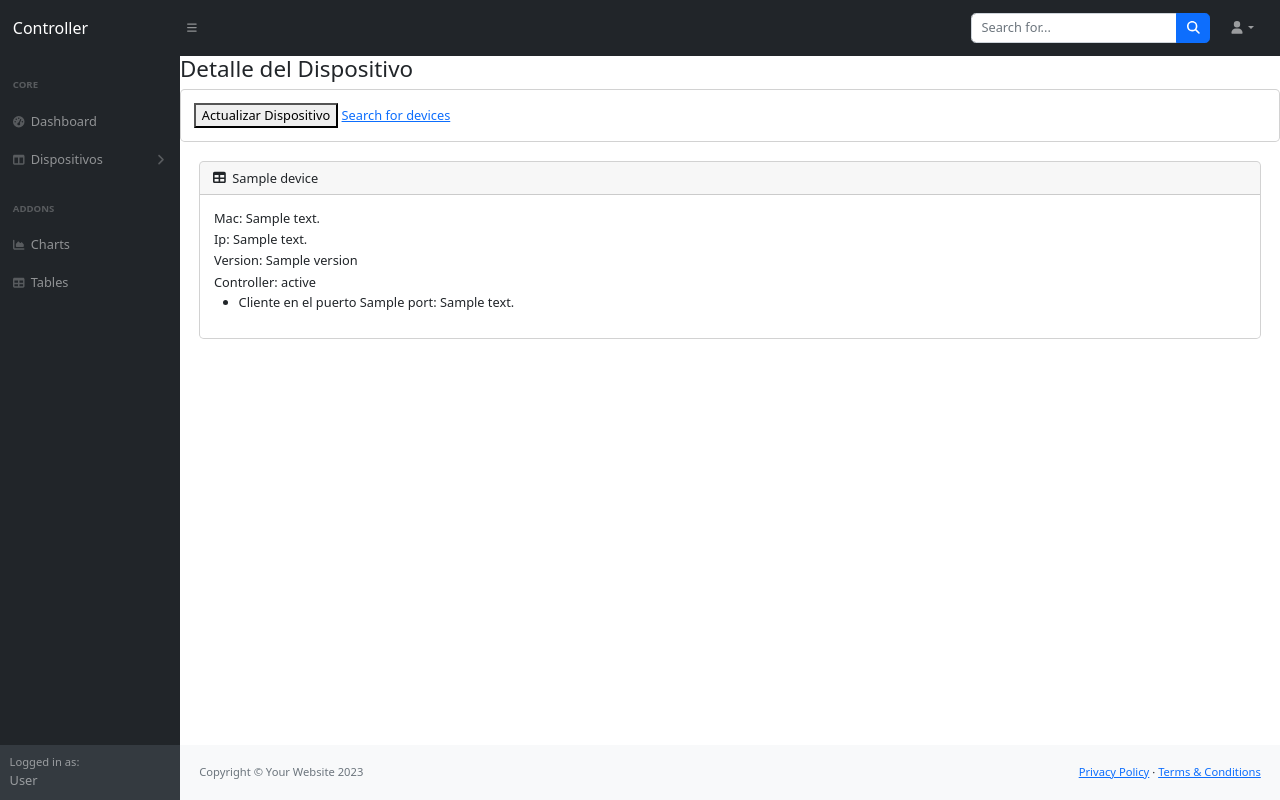
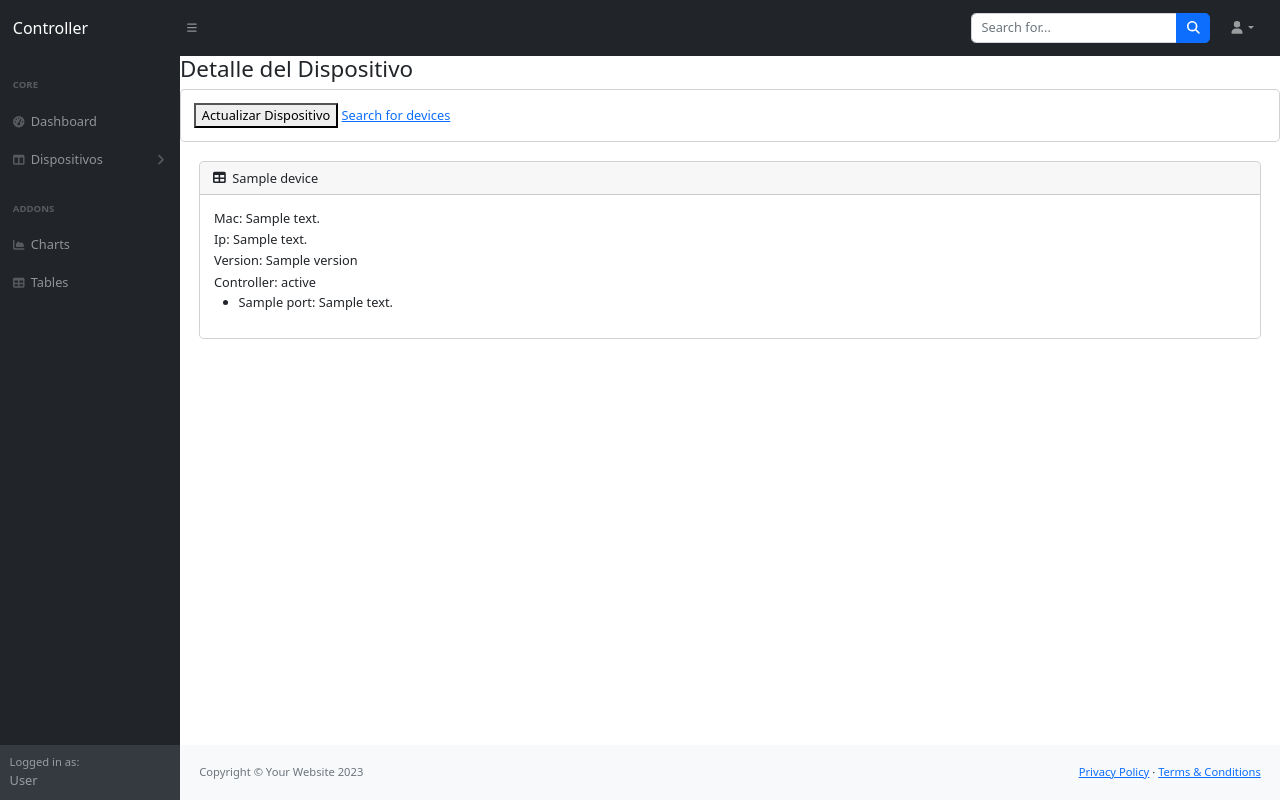
Before and after one commit to hokuto06/devicescontroller, a Django app: template mainController/templates/device_detail.html in a window 1280 px wide. Run offline with Django 4.2, Linux system fonts and the light colour scheme; the template is opened without the code that fills it: most values are stand-ins (such as "Sample title", 1, 10 or a date in 2020); some libraries are stand-ins or nearby versions.

Commit message:
Restauracion

```diff
--- a/mainController/templates/device_detail.html
+++ b/mainController/templates/device_detail.html
@@ -33,7 +33,7 @@
         {% if device.clientes %}
         <ul>
             {% for port, mac_address in device.clientes.items %}
-                <li>Cliente en el puerto {{ port }}: {{ mac_address }}</li>
+                <li>{{ port }}: {{ mac_address }}</li>
             {% endfor %}
         </ul>
     {% else %}
```
